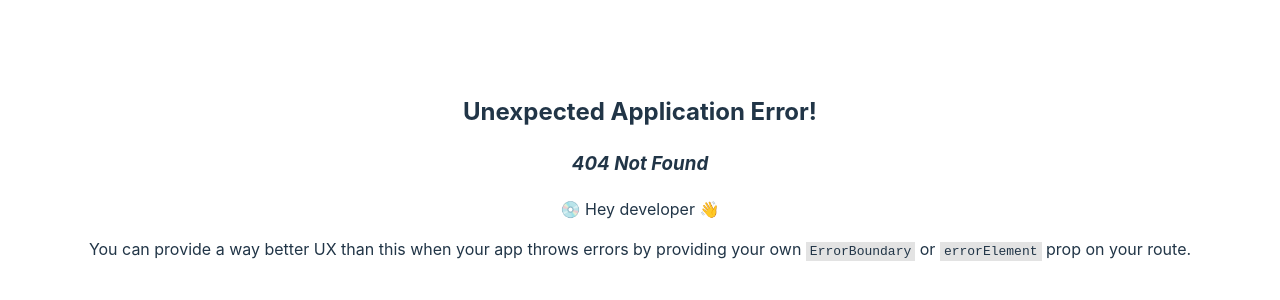
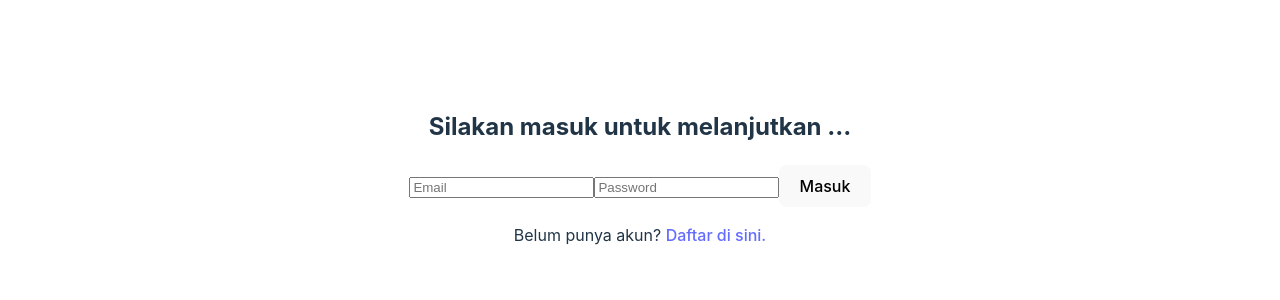
Before and after one commit to yuonoedisetyo/forum-app, a React (Vite) app: page /login in a window 1280 px wide. Before the commit this address had no page. Shown: the part 224-524 px from the top of the page. Built offline with nearby package versions, Linux system fonts and the light colour scheme.

Commit message:
add login page

```diff
--- a/package.json
+++ b/package.json
@@ -11,6 +11,7 @@
   },
   "dependencies": {
     "html-react-parser": "^5.1.10",
+    "prop-types": "^15.8.1",
     "react": "^18.2.0",
     "react-dom": "^18.2.0",
     "react-redux": "^9.1.1",
--- /dev/null
+++ b/src/components/LoginInput.jsx
@@ -0,0 +1,39 @@
+import React, { useState } from 'react';
+import PropTypes from 'prop-types';
+import useInput from '../hooks/useInput';
+
+function LoginInput({ login,loading }) {
+    const [email, onEmailChange] = useInput('');
+    const [password, onPasswordChange] = useInput('');
+
+  const onSubmitHandler=(event)=> {
+    // Cegah peramban memuat ulang halaman
+    event.preventDefault();
+
+    // Membaca data form
+    const form = event.target;
+    console.log("form ",form)
+    const formData = new FormData(form);
+    console.log("formData ",formData)
+
+    // Atau Anda dapat mengerjakannya sebagai objek biasa:
+    const formJson = Object.fromEntries(formData.entries());
+    console.log(formJson);
+    login(formJson)
+  }
+
+  return (
+    <form onSubmit={onSubmitHandler}>
+      <input type="email" name="email" placeholder='Email' value={email} onChange={onEmailChange} />
+      <input type="password" name="password" placeholder='Password' value={password} onChange={onPasswordChange} />
+      <button disabled={loading}>{ loading ? 'Logging in..' : "Masuk" }</button>
+    </form>
+  );
+}
+
+LoginInput.propTypes = {
+  login: PropTypes.func.isRequired,
+  loading: PropTypes.bool,
+}
+
+export default LoginInput;
--- a/src/components/RegisterInput.jsx
+++ b/src/components/RegisterInput.jsx
@@ -1,28 +1,18 @@
-import React, { useState } from 'react';
+import React from 'react';
+import useInput from '../hooks/useInput';
 
 function RegisterInput({register}) {
 
+    const [name, onNameChange] = useInput('');
+    const [email, onEmailChange] = useInput('');
+    const [password, onPasswordChange] = useInput('');
 
-    const [name, setName] = useState('');
-    const [email, setEmail] = useState('');
-    const [password, setPassword] = useState('');
-
-   const handleChangeEmail =({text})=>{
-     setEmail(text)
-   }
-   const handleChangeName =({text})=>{
-     setName(text)
-   }
-   const handleChangePassword =({text})=>{
-     setPassword(text)
-   }
-
-   const handleSubmit=(e)=> {
+   const handleSubmit=(event)=> {
     // Cegah peramban memuat ulang halaman
-    e.preventDefault();
+    event.preventDefault();
 
     // Membaca data form
-    const form = e.target;
+    const form = event.target;
     console.log("form ",form)
     const formData = new FormData(form);
     console.log("formData ",formData)
@@ -41,9 +31,9 @@ function RegisterInput({register}) {
     <div style={{}}>
       <h3>Register</h3>
       <form method="post" onSubmit={handleSubmit}>
-      <input type="text" name="email" value={email} onChange={handleChangeEmail} />
-      <input type="text" name="name" value={name} onChange={handleChangeName} />
-      <input type="text" name="password" value={password} onChange={handleChangePassword} />
+      <input type="text" name="email" value={email} onChange={onEmailChange} />
+      <input type="text" name="name" value={name} onChange={onNameChange} />
+      <input type="text" name="password" value={password} onChange={onPasswordChange} />
       <button type='submit'
       // onClick={()=>register({name,email,password})}
       >Simpan</button>
--- a/src/data/network-data.js
+++ b/src/data/network-data.js
@@ -38,7 +38,32 @@ async function getThreads(ThreadId) {
     return { error: false,account:responseJson?.data?.user };
   }
 
+  async function login({email,password}) {
+
+    const requestBody= JSON.stringify({
+      email,
+      password
+    })
+
+    const response = await fetch(`${BASE_URL}/login`, {
+      method: 'POST',
+      headers: {
+        'Content-Type': 'application/json',
+      },
+      body: requestBody,
+    });
+    const responseJson = await response.json();
+
+    if (responseJson.status !== 'success') {
+      alert(responseJson.message);
+      return { error: true};
+    }
+
+    return { error: false,token:responseJson?.data?.token };
+  }
+
   export {
       getThreads,
-      register
+      register,
+      login
   }
--- /dev/null
+++ b/src/hooks/useInput.js
@@ -0,0 +1,13 @@
+import { useState } from 'react';
+
+function useInput(defaultValue = '') {
+  const [value, setValue] = useState(defaultValue);
+
+  const onValueChangeHandler = (event) => {
+    setValue(event.target.value);
+  };
+
+  return [value, onValueChangeHandler];
+}
+
+export default useInput;
--- a/src/main.jsx
+++ b/src/main.jsx
@@ -13,6 +13,7 @@ import ThreadsList from './components/ThreadsList.jsx';
 import Threads from './pages/Threads.jsx';
 import ThreadDetail from './pages/ThreadDetail.jsx';
 import RegisterPage from './pages/RegisterPage.jsx';
+import LoginPage from './pages/LoginPage.jsx';
 
 const store = configureStore()
 
@@ -41,6 +42,10 @@ const router = createBrowserRouter([
     path: "register",
     element: <RegisterPage />,
   },
+  {
+    path: "login",
+    element: <LoginPage />,
+  },
 ]);
 
 ReactDOM.createRoot(document.getElementById('root')).render(
--- /dev/null
+++ b/src/pages/LoginPage.jsx
@@ -0,0 +1,64 @@
+import PropTypes from 'prop-types';
+import React, { useEffect, useState } from 'react';
+import { useDispatch, useSelector } from 'react-redux';
+import { Link, useNavigate } from 'react-router-dom';
+import LoginInput from '../components/LoginInput';
+import { asyncLogin } from '../states/account/action';
+
+function LoginPage({ loginSuccess }) {
+  const navigate = useNavigate();
+  const dispatch = useDispatch();
+  const token = useSelector((states) => states.token);
+
+  const [loading, setLoading] = useState(false);
+  const [errorMessage, setErrorMessage] = useState("");
+
+  // async function onLogin({ email, password }) {
+  //   setLoading(true)
+  //   const { error, data } = await login({ email, password });
+  //   setLoading(false)
+  //   setErrorMessage(error)
+
+  //   console.log("error", error)
+  //   if (!error) {
+  //     setLoading(true)
+  //     loginSuccess(data);
+  //     setLoading(false)
+  //     // onloginSuccess(data);
+  //   }
+  // }
+
+  const onLogin = async(formdata)=>{
+    dispatch(asyncLogin(formdata));
+}
+
+useEffect(()=>{
+  console.log("token ",token)
+ if(token){
+   navigate("/")
+ }
+},[token])
+
+  return (
+    // <>
+    //   {!loadingUser &&
+        <section >
+          <h2>{"Silakan masuk untuk melanjutkan ..."}</h2>
+          <LoginInput login={onLogin} loading={loading}/>
+          {loading?
+            <h1>Sedang memuat data ...</h1>
+            :
+            errorMessage && <p>{errorMessage}</p>
+          }
+          <p>{"Belum punya akun?"} <Link to="/register">{ "Daftar di sini."}</Link></p>
+        </section>
+    //   }
+    // </>
+  );
+}
+
+LoginPage.propTypes = {
+  loginSuccess: PropTypes.func.isRequired,
+}
+
+export default LoginPage;
--- a/src/states/account/action.js
+++ b/src/states/account/action.js
@@ -1,4 +1,4 @@
-import { register } from "../../data/network-data";
+import { login, register } from "../../data/network-data";
 
 function asyncRegister(formData) {
     console.log("formData ",formData)
@@ -11,17 +11,40 @@ function asyncRegister(formData) {
     };
   }
 
-  function addAccountActionCreator({name,id}) {
+function asyncLogin(formData) {
+    console.log("formData ",formData)
+    return async (dispatch) => {
+      const result = await login(formData);
+      console.log("result ",result)
+      if(!result?.error){
+          console.log("account asyncLogin ",result?.token)
+          dispatch(loginActionCreator({token:result?.token}));
+      }
+    };
+  }
+
+  function addAccountActionCreator({name,id,email,avatar}) {
     return {
       type: 'ADD_ACCOUNT',
       payload: {
         id,
         name,
+        email,
+        avatar
+      }
+    };
+  }
+  function loginActionCreator({token}) {
+    return {
+      type: 'LOGIN',
+      payload: {
+        token
       }
     };
   }
 
   export {
     asyncRegister,
-    addAccountActionCreator
+    addAccountActionCreator,
+    asyncLogin
   }
--- a/src/states/account/reducer.js
+++ b/src/states/account/reducer.js
@@ -1,5 +1,8 @@
-function accountReducer(account = [], action = {}) {
+function accountReducer(account = null, action = {}) {
     if (action.type === 'ADD_ACCOUNT') {
+      return action.payload;
+    }
+    if (action.type === 'LOGIN') {
       return action.payload;
     }
 
--- a/src/states/rootReducers.js
+++ b/src/states/rootReducers.js
@@ -6,6 +6,7 @@ function rootReducer(state = {}, action = {}) {
     threads: threadsReducer(state.threads, action),
     threadDetail: threadsReducer(state.threadDetail, action),
     account: accountReducer(state.account, action),
+    token: accountReducer(state.token, action),
   };
 }
 
```
